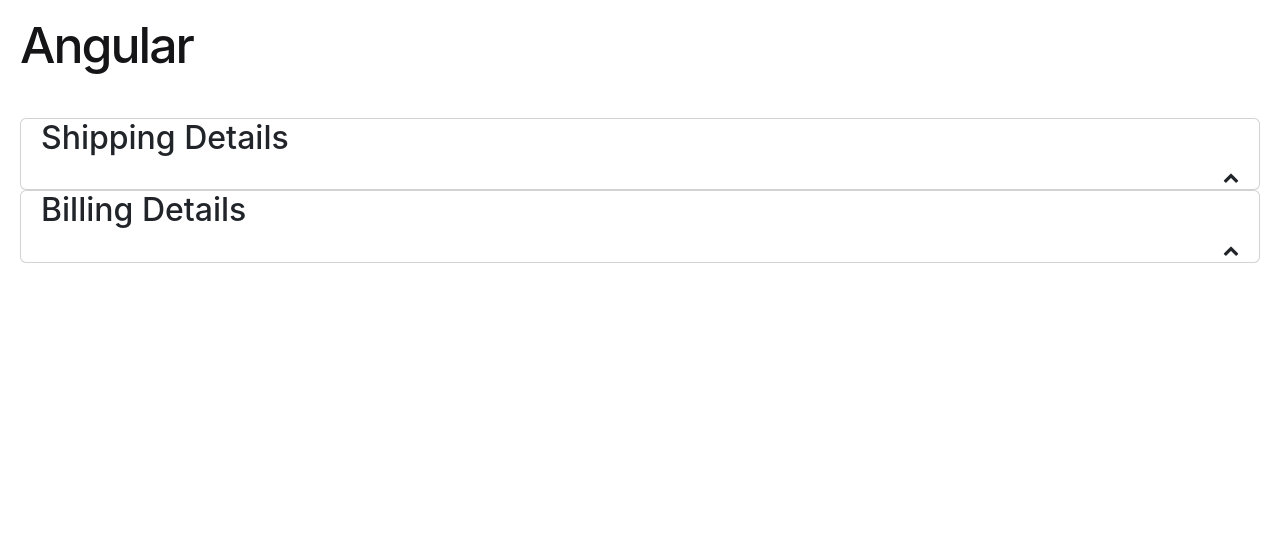
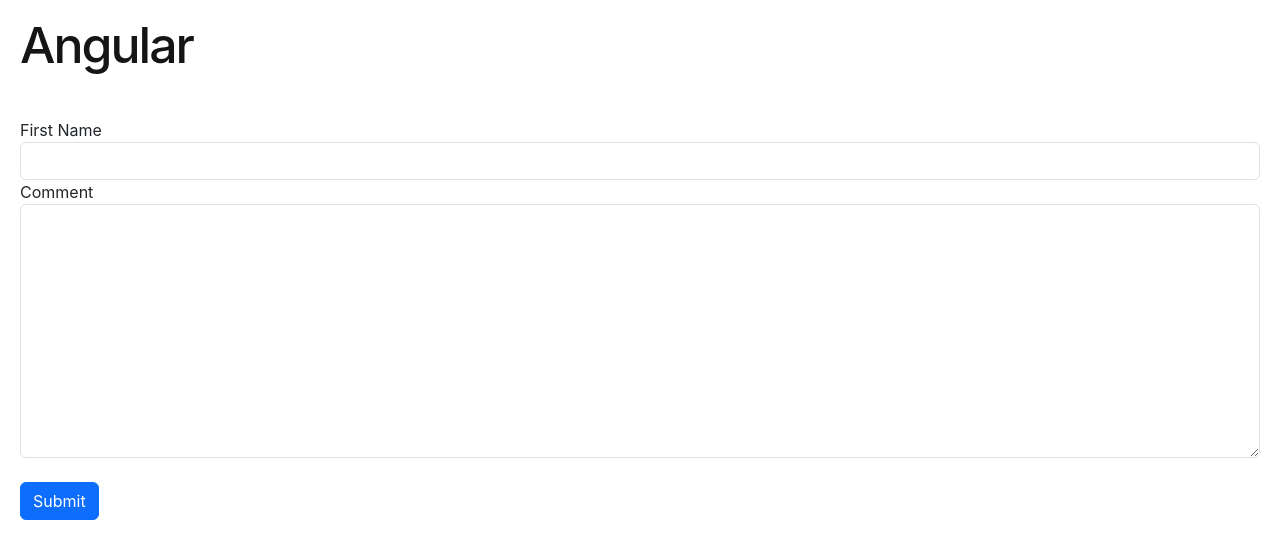
Before and after one commit to ronsmithjr/Healthcare, an Angular app in the folder mynutritionhelper/: page / in a window 1280 px wide. Shown: the top 558 px of the page. Built offline with nearby package versions, Linux system fonts and the light colour scheme.

Commit message:
Adding Template Forms

```diff
--- a/mynutritionhelper/src/app/app.component.html
+++ b/mynutritionhelper/src/app/app.component.html
@@ -328,7 +328,8 @@
 <h1>Angular</h1>
 <br />
 <br />
-<app-zippy></app-zippy>
+<app-contact-form></app-contact-form>
+<!-- <app-zippy></app-zippy> -->
 <!-- <input type="text" appInputFormat [format]="'uppercase'" /> -->
 <!-- <div *ngIf="courses.length > 0; else noCourses">
   List of courses
--- a/mynutritionhelper/src/app/app.component.ts
+++ b/mynutritionhelper/src/app/app.component.ts
@@ -8,12 +8,13 @@
 import { CommonModule } from '@angular/common';
 import { InputFormatDirective } from './input-format.directive';
 import { ZippyComponent } from "./zippy/zippy.component";
+import { ContactFormComponent } from "./contact-form/contact-form.component";
 
 
 
 @Component({
   selector: 'app-root',
-  imports: [RouterOutlet, CoursesComponent, CourseComponent, AuthorsComponent, PanelComponent, LikeComponent, CommonModule, InputFormatDirective, ZippyComponent],
+  imports: [RouterOutlet, CoursesComponent, CourseComponent, AuthorsComponent, PanelComponent, LikeComponent, CommonModule, InputFormatDirective, ZippyComponent, ContactFormComponent],
   templateUrl: './app.component.html',
   styleUrl: './app.component.css'
 })
--- /dev/null
+++ b/mynutritionhelper/src/app/contact-form/contact-form.component.html
@@ -0,0 +1,13 @@
+<form>
+    <div class="form-group">
+        <label for="firstName">First Name</label>
+        <input required ngModel name="firstName" #firstName="ngModel" (change)="log(firstName)" id="firstName" type="text" class="form-control">
+        <div class="alert alert-danger" *ngIf="firstName.touched && !firstName.valid">First Name is required.</div>
+    </div>
+    <div class="form-group">
+        <label for="comment">Comment</label>
+        <textarea ngModel name="comment" id="comment" cols="30" rows="10" class="form-control"></textarea>
+    </div>
+    <br />
+    <button class="btn btn-primary">Submit</button>
+</form>
--- /dev/null
+++ b/mynutritionhelper/src/app/contact-form/contact-form.component.ts
@@ -0,0 +1,13 @@
+import { Component } from '@angular/core';
+import { FormsModule } from '@angular/forms';
+import { CommonModule } from '@angular/common';
+
+@Component({
+  selector: 'app-contact-form',
+  imports: [FormsModule, CommonModule],
+  templateUrl: './contact-form.component.html',
+  styleUrl: './contact-form.component.css'
+})
+export class ContactFormComponent {
+  log(x:any){console.log(x)}
+}
```
Also changed, not shown: mynutritionhelper/src/app/contact-form/contact-form.component.css (added), 1 other file (tests, documents, lock files or other folders).
